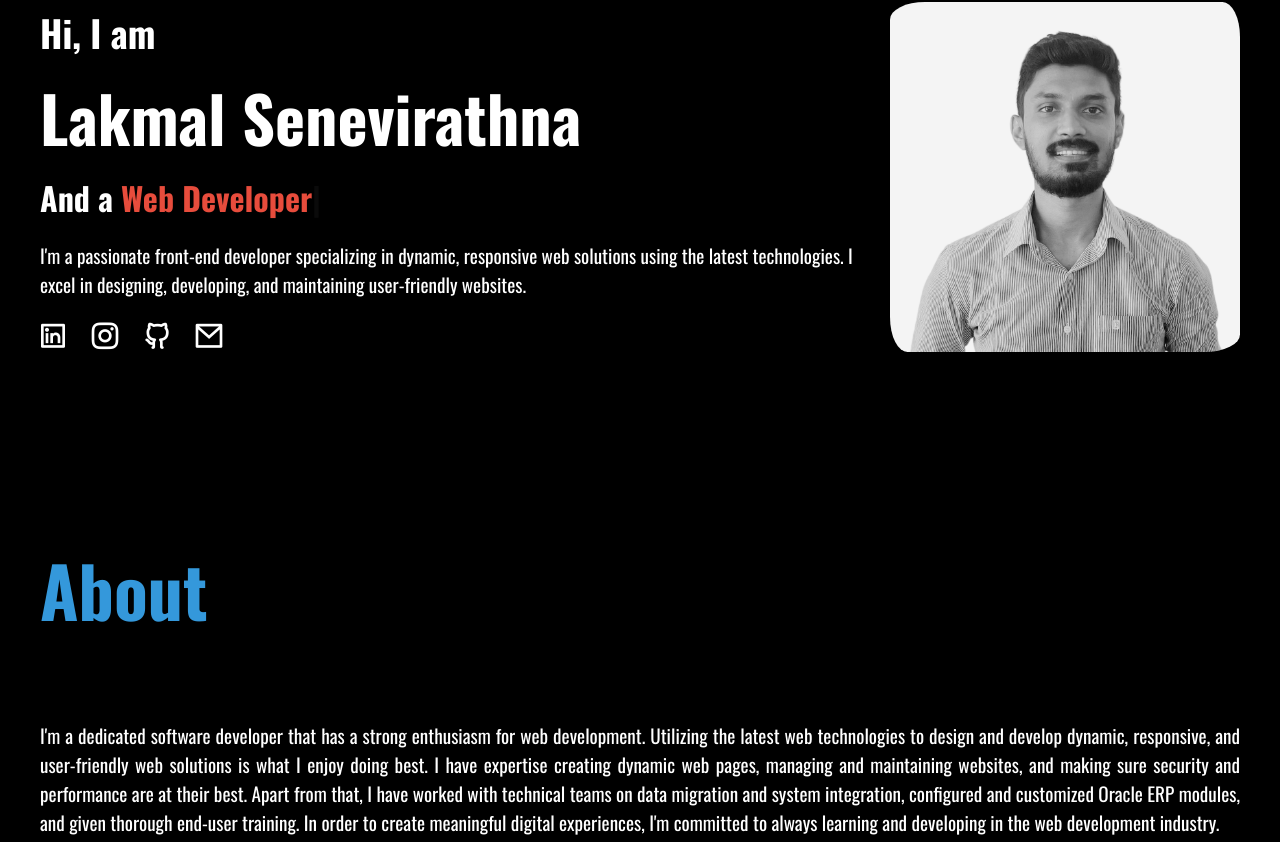
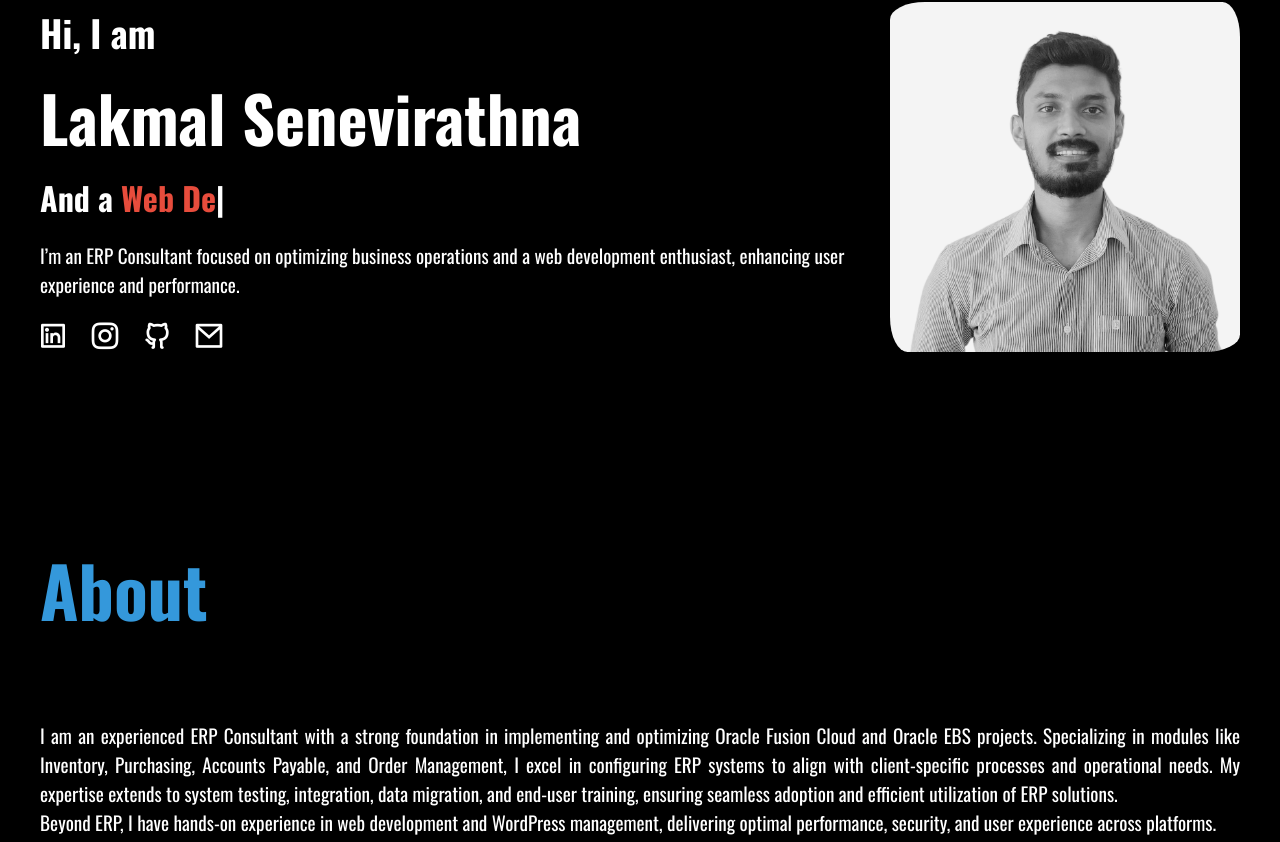
Before and after one commit to LakmalSenevirathna/portfolio-website-react, a React (Vite) app: page / in a window 1280 px wide. Shown: the part 277-1119 px from the top of the page. Built offline with nearby package versions, Linux system fonts and the light colour scheme.

Commit message:
update 1.0

```diff
--- a/src/Components/About/About.jsx
+++ b/src/Components/About/About.jsx
@@ -26,14 +26,17 @@ const About = () => {
         <h1 className='about__header'>About</h1>
         <div className="about__content">
             <div className="about__experiance">
-                <p>I'm a dedicated software developer that has a strong enthusiasm for web development.
-                    Utilizing the latest web technologies to design and develop dynamic, responsive,
-                    and user-friendly web solutions is what I enjoy doing best. I have expertise creating
-                    dynamic web pages, managing and maintaining websites, and making sure security and
-                    performance are at their best. Apart from that, I have worked with technical teams on
-                    data migration and system integration, configured and customized Oracle ERP modules, and
-                    given thorough end-user training. In order to create meaningful digital experiences, I'm
-                    committed to always learning and developing in the web development industry.</p>
+                <p>I am an experienced ERP Consultant with a strong foundation in implementing and optimizing Oracle
+                  Fusion Cloud and Oracle EBS projects. Specializing in modules like Inventory, Purchasing, Accounts
+                  Payable, and Order Management, I excel in configuring ERP systems to align with client-specific
+                  processes and operational needs. My expertise extends to system testing, integration, data migration,
+                  and end-user training, ensuring seamless adoption and efficient utilization of ERP solutions. <br />
+
+                  Beyond ERP, I have hands-on experience in web development and WordPress management, delivering optimal
+                  performance, security, and user experience across platforms. <br />
+
+                  Driven by a commitment to continuous improvement and problem-solving, I strive to deliver
+                  impactful solutions that empower businesses to achieve operational excellence.</p>
             </div>
             <div className="about__skills">
               <h3>My Skills</h3>
--- a/src/Components/Header/Header.jsx
+++ b/src/Components/Header/Header.jsx
@@ -15,7 +15,7 @@ const Header = () => {
   const typingElement = useRef(null);
   useEffect(() => {
     const typed = new Typed(typingElement.current, {
-      strings: ['Front-end Developer', 'Web Developer', 'Tech Enthusiast'],
+      strings: ['ERP Consultant', 'Web Developer', 'Tech Enthusiast'],
       typeSpeed: 70,
       backSpeed: 70,
       backDelay: 1000,
@@ -35,9 +35,8 @@ const Header = () => {
         <h1>Lakmal Senevirathna</h1>
         <h3>And a <span ref={typingElement} className='typing'></span></h3>
         <p>
-          I'm a passionate front-end developer specializing in dynamic, responsive web solutions
-          using the latest technologies. I excel in designing, developing, and maintaining user-friendly
-          websites.
+        I’m an ERP Consultant focused on optimizing business operations and a web development enthusiast,
+        enhancing user experience and performance.
         </p>
         <div className="header__social__icons">
           <a href="https://www.linkedin.com/in/lakmal-senevirathna-b288b8176/" target='_blank'>
```
